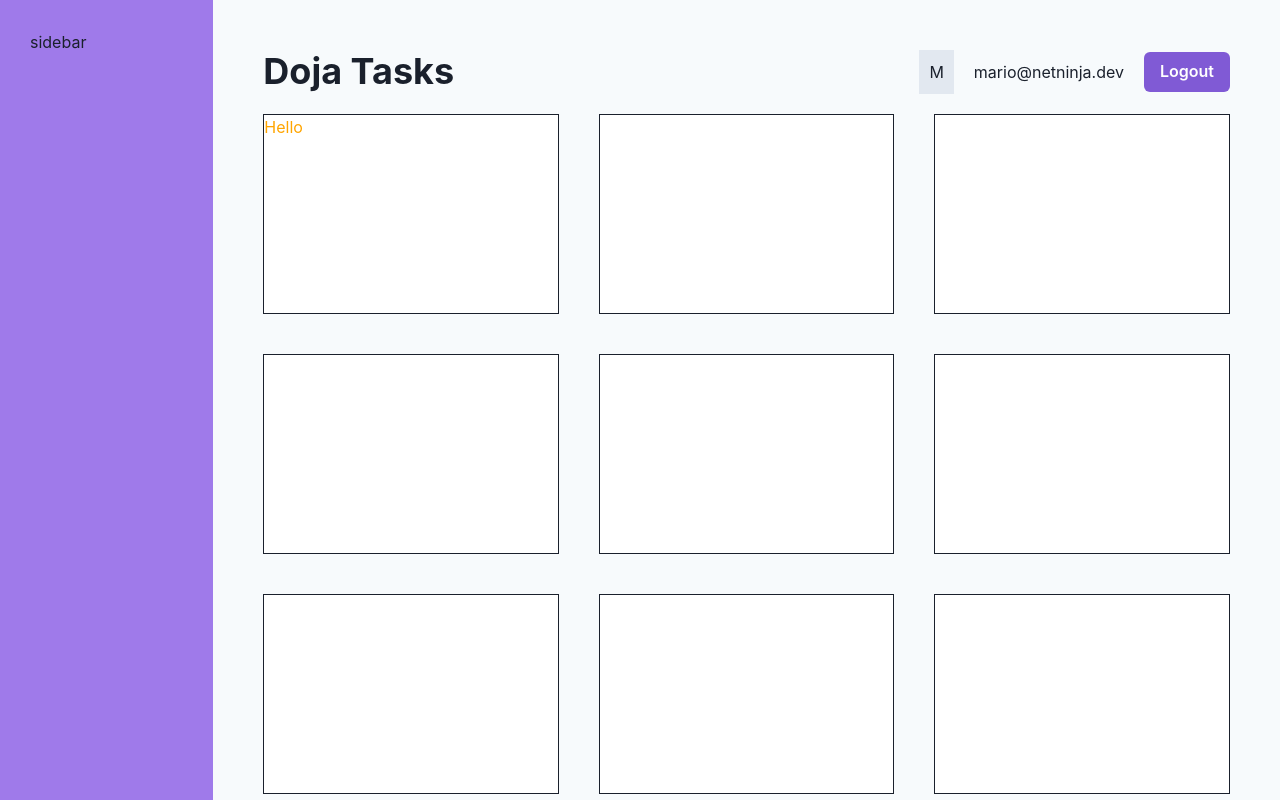
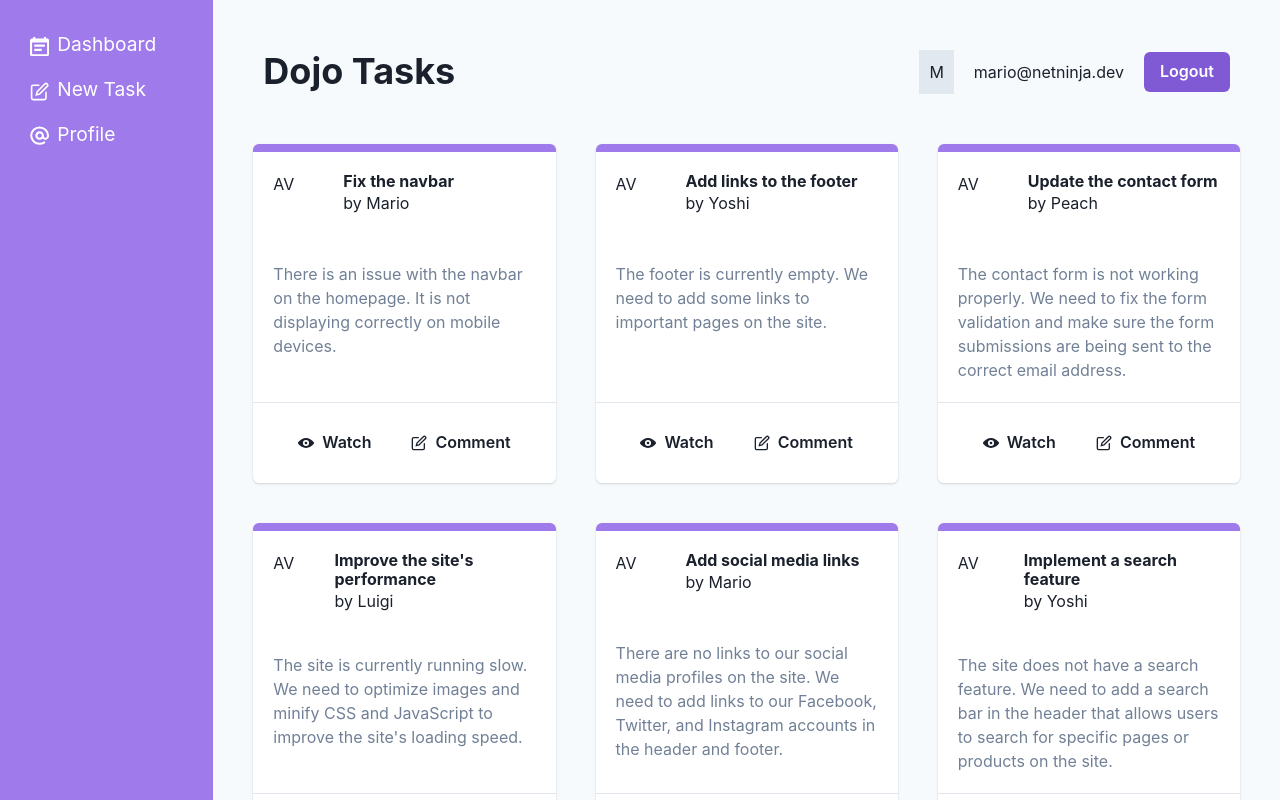
Before and after one commit to katja-roehlig/exploring-chakra-ui, a React (Vite) app: page / in a window 1280 px wide. Shown: the top 800 px of the page. Built offline with nearby package versions, Linux system fonts and the light colour scheme; data requests are answered from the project's data file.

Commit message:
feat: add a card component

```diff
--- a/package.json
+++ b/package.json
@@ -9,6 +9,7 @@
     "preview": "vite preview"
   },
   "dependencies": {
+    "@chakra-ui/icons": "^2.1.0",
     "@chakra-ui/react": "^2.8.0",
     "@emotion/react": "^11.11.1",
     "@emotion/styled": "^11.11.0",
--- a/src/App.jsx
+++ b/src/App.jsx
@@ -2,30 +2,28 @@ import {
   createBrowserRouter,
   createRoutesFromElements,
   Route,
-  RouterProvider
-} from 'react-router-dom'
+  RouterProvider,
+} from "react-router-dom";
 
 // layouts and pages
-import RootLayout from './layouts/RootLayout'
-import Dashboard from './pages/Dashboard'
-import Create from './pages/Create'
-import Profile from './pages/Profile'
+import RootLayout from "./layouts/RootLayout";
+import Dashboard, { tasksLoader } from "./pages/Dashboard";
+import Create from "./pages/Create";
+import Profile from "./pages/Profile";
 
 // router and routes
 const router = createBrowserRouter(
   createRoutesFromElements(
     <Route path="/" element={<RootLayout />}>
-      <Route index element={<Dashboard />} />
+      <Route index element={<Dashboard />} loader={tasksLoader} />
       <Route path="create" element={<Create />} />
       <Route path="profile" element={<Profile />} />
     </Route>
   )
-)
+);
 
 function App() {
-  return (
-    <RouterProvider router={router} />
-  )
+  return <RouterProvider router={router} />;
 }
 
-export default App
+export default App;
--- a/src/components/Navbar.jsx
+++ b/src/components/Navbar.jsx
@@ -10,8 +10,8 @@ import {
 
 export default function Navbar() {
   return (
-    <Flex as="nav" p="10px" alignItems="center">
-      <Heading as="h1">Doja Tasks</Heading>
+    <Flex as="nav" p="10px" mb="40px" alignItems="center">
+      <Heading as="h1">Dojo Tasks</Heading>
       <Spacer />
 
       <HStack spacing="20px">
--- /dev/null
+++ b/src/components/Sidebar.jsx
@@ -0,0 +1,28 @@
+import { AtSignIcon, CalendarIcon, EditIcon } from "@chakra-ui/icons";
+import { List, ListIcon, ListItem } from "@chakra-ui/react";
+import { NavLink } from "react-router-dom";
+
+export default function Sidebar() {
+  return (
+    <List color="white" fontSize="1.2em" spacing={4}>
+      <ListItem>
+        <NavLink to="/">
+          <ListIcon as={CalendarIcon} />
+          Dashboard
+        </NavLink>
+      </ListItem>
+      <ListItem>
+        <NavLink to="/create">
+          <ListIcon as={EditIcon} />
+          New Task
+        </NavLink>
+      </ListItem>
+      <ListItem>
+        <NavLink to="/profile">
+          <ListIcon as={AtSignIcon} />
+          Profile
+        </NavLink>
+      </ListItem>
+    </List>
+  );
+}
--- a/src/layouts/RootLayout.jsx
+++ b/src/layouts/RootLayout.jsx
@@ -1,6 +1,7 @@
 import { Outlet } from "react-router-dom";
 import Navbar from "../components/Navbar";
 import { Grid, GridItem } from "@chakra-ui/react";
+import Sidebar from "../components/Sidebar";
 
 export default function RootLayout() {
   return (
@@ -12,7 +13,7 @@ export default function RootLayout() {
         minHeight={{ lg: "100vh" }}
         p={{ base: "20px", lg: "30px" }}
       >
-        <span>sidebar</span>
+        <Sidebar />
       </GridItem>
 
       <GridItem as="main" colSpan={{ base: 6, lg: 4, xl: 5 }} p="40px">
--- a/src/pages/Dashboard.jsx
+++ b/src/pages/Dashboard.jsx
@@ -1,4 +1,20 @@
-import { Box, Container, Heading, SimpleGrid, Text } from "@chakra-ui/react";
+import { EditIcon, ViewIcon } from "@chakra-ui/icons";
+import {
+  Box,
+  Button,
+  Card,
+  CardBody,
+  CardFooter,
+  CardHeader,
+  Container,
+  Divider,
+  Flex,
+  HStack,
+  Heading,
+  SimpleGrid,
+  Text,
+} from "@chakra-ui/react";
+import { useLoaderData } from "react-router-dom";
 
 export default function Dashboard() {
   /* const boxStyles = {
@@ -13,29 +29,57 @@ export default function Dashboard() {
       bg: "blue.100",
     },
   };*/
+
+  const tasks = useLoaderData();
   return (
-    <SimpleGrid p="10px" columns={4} spacing={10} minChildWidth={250}>
-      <Box bg="white" h="200px" border="1px solid">
-        <Text color={{ base: "pink", md: "blue", lg: "green", xl: "orange" }}>
-          Hello
-        </Text>
-      </Box>
-      <Box bg="white" h="200px" border="1px solid"></Box>
-      <Box bg="white" h="200px" border="1px solid"></Box>
-      <Box bg="white" h="200px" border="1px solid"></Box>
+    <SimpleGrid spacing={10} minChildWidth={300}>
+      {tasks &&
+        tasks.map((task) => (
+          <Card
+            key={task.id}
+            borderTop="8px"
+            borderColor="purple.400"
+            bg="white"
+          >
+            <CardHeader>
+              <Flex gap={5}>
+                <Box w="50px" h="50px">
+                  <Text>AV</Text>
+                </Box>
+                <Box>
+                  <Heading as="h3" size="sm">
+                    {task.title}
+                  </Heading>
+                  <Text>by {task.author}</Text>
+                </Box>
+              </Flex>
+            </CardHeader>
 
-      <Box bg="white" h="200px" border="1px solid"></Box>
-      <Box bg="white" h="200px" border="1px solid"></Box>
-      <Box bg="white" h="200px" border="1px solid"></Box>
-      <Box bg="white" h="200px" border="1px solid"></Box>
+            <CardBody>
+              <Text color="gray.500">{task.description}</Text>
+            </CardBody>
+            <Divider borderColor="gray.300" />
+            <CardFooter justifyContent="center">
+              <HStack>
+                <Button variant="ghost" leftIcon={<ViewIcon />}>
+                  Watch
+                </Button>
+                <Button variant="ghost" leftIcon={<EditIcon />}>
+                  Comment
+                </Button>
+              </HStack>
+            </CardFooter>
+          </Card>
+        ))}
+    </SimpleGrid>
+  );
+}
+export const tasksLoader = async () => {
+  const res = await fetch("http://localhost:3000/tasks");
+  return res.json();
+};
 
-      <Box bg="white" h="200px" border="1px solid"></Box>
-      <Box bg="white" h="200px" border="1px solid"></Box>
-      <Box bg="white" h="200px" border="1px solid"></Box>
-      <Box bg="white" h="200px" border="1px solid"></Box>
-    </SimpleGrid>
-
-    /* <Container as="section" maxWidth="4xl" py="20px">
+/* <Container as="section" maxWidth="4xl" py="20px">
       <Heading my="30px" p="10px">
         Chakra UI Components
       </Heading>
@@ -55,5 +99,3 @@ export default function Dashboard() {
       <Box sx={boxStyles}>Hola, Ninjas!</Box>
     </Container>
   );*/
-  );
-}
```
Also changed, not shown: 1 other file (tests, documents, lock files or other folders).
